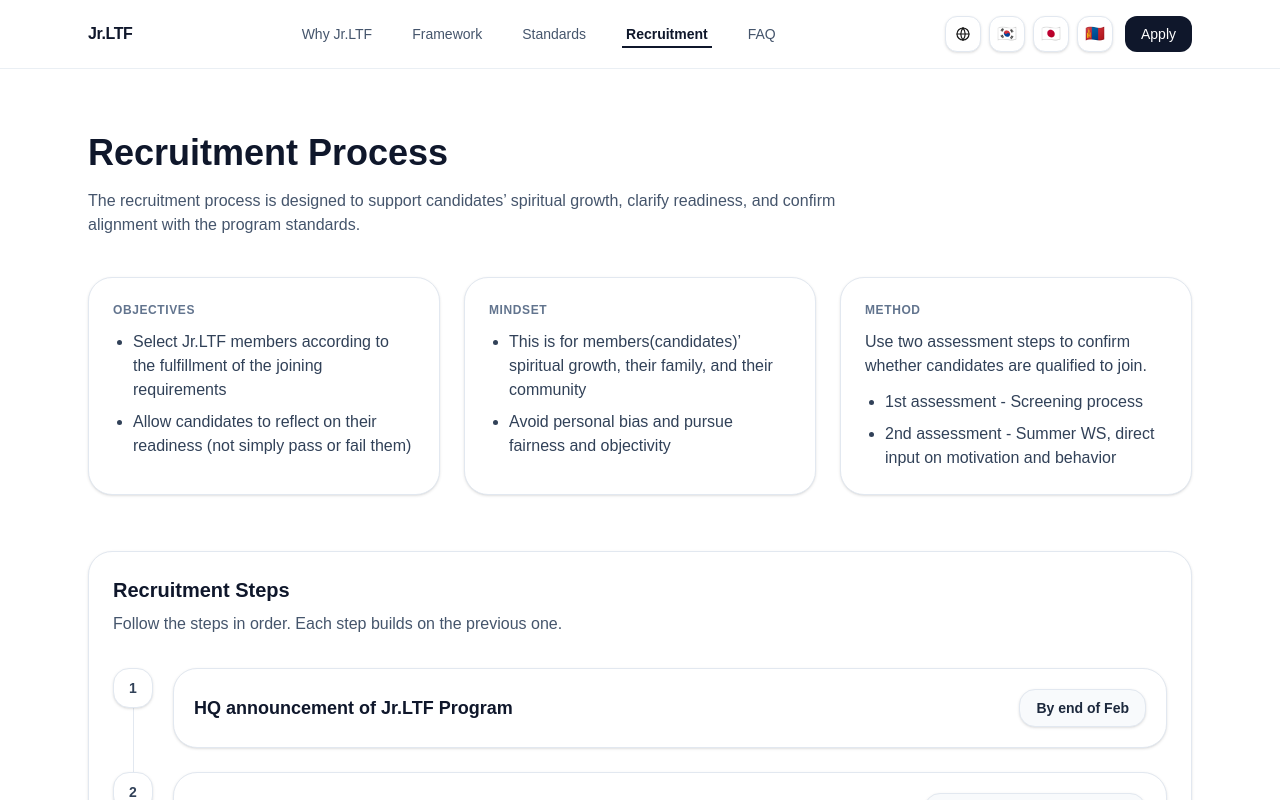
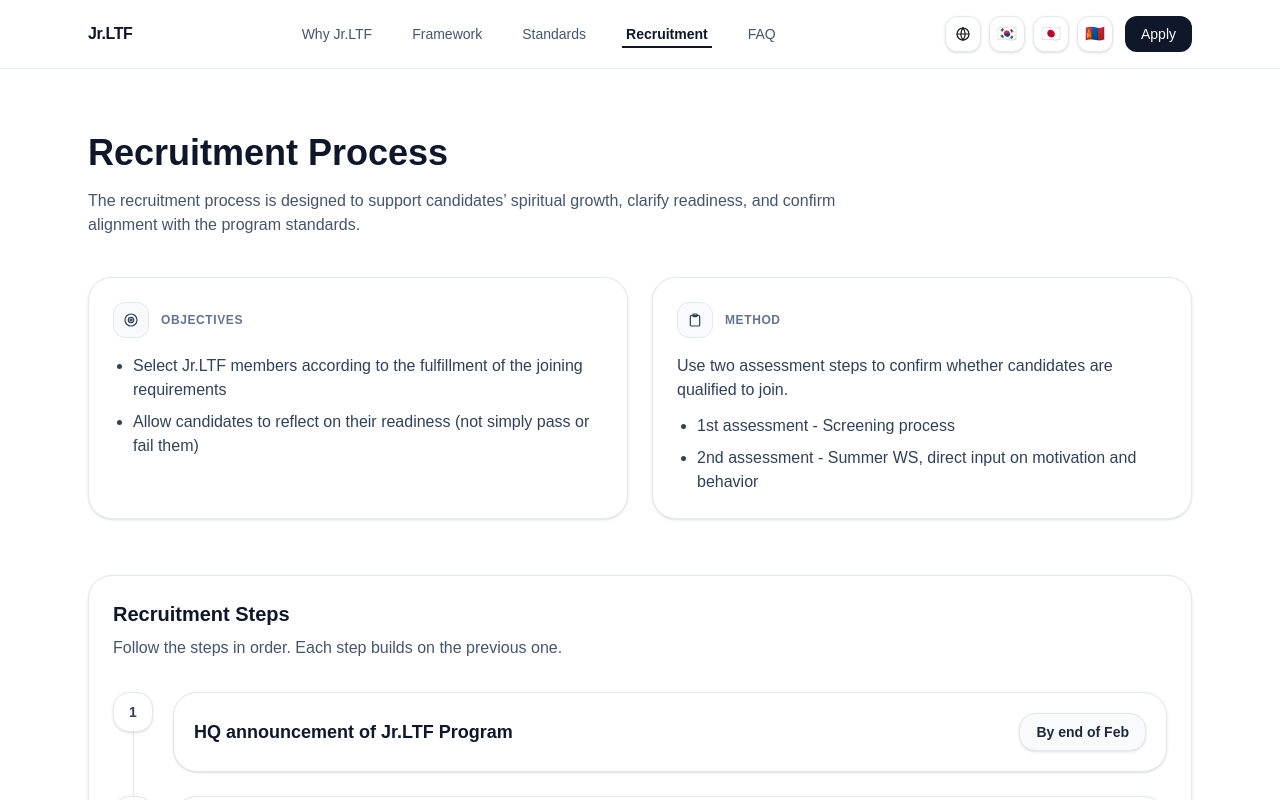
Before and after one commit to nyamkadorj/jrltf-site, a Next.js app: page /recruitment in a window 1280 px wide. Shown: the top 800 px of the page. Built offline with nearby package versions, Linux system fonts and the light colour scheme.

Commit message:
“Update”

```diff
--- a/src/app/recruitment/page.tsx
+++ b/src/app/recruitment/page.tsx
@@ -78,7 +78,9 @@ export default function RecruitmentPage() {
       <div className="mx-auto max-w-6xl px-6 py-16">
         {/* Header */}
         <motion.div {...fadeUp(0)} className="max-w-3xl">
-          <h1 className="text-4xl font-bold text-slate-900">Recruitment Process</h1>
+          <h1 className="text-4xl font-bold text-slate-900">
+            Recruitment Process
+          </h1>
           <p className="mt-4 text-slate-600">
             The recruitment process is designed to support candidates’ spiritual
             growth, clarify readiness, and confirm alignment with the program
@@ -87,8 +89,12 @@ export default function RecruitmentPage() {
         </motion.div>
 
         {/* Top cards */}
-        <div className="mt-10 grid gap-6 lg:grid-cols-3">
-          <InfoCard title="Objectives" delay={0.05}>
+        <div className="mt-10 grid gap-6 lg:grid-cols-2">
+          <InfoCard
+            title="Objectives"
+            delay={0.05}
+            icon={<TargetIcon />}
+          >
             <ul className="list-disc space-y-2 pl-5 text-slate-700">
               <li>
                 Select Jr.LTF members according to the fulfillment of the
@@ -101,17 +107,11 @@ export default function RecruitmentPage() {
             </ul>
           </InfoCard>
 
-          <InfoCard title="Mindset" delay={0.08}>
-            <ul className="list-disc space-y-2 pl-5 text-slate-700">
-              <li>
-                This is for members(candidates)’ spiritual growth, their family,
-                and their community
-              </li>
-              <li>Avoid personal bias and pursue fairness and objectivity</li>
-            </ul>
-          </InfoCard>
-
-          <InfoCard title="Method" delay={0.11}>
+          <InfoCard
+            title="Method"
+            delay={0.08}
+            icon={<ClipboardIcon />}
+          >
             <p className="text-slate-700">
               Use two assessment steps to confirm whether candidates are
               qualified to join.
@@ -154,10 +154,12 @@ export default function RecruitmentPage() {
 function InfoCard({
   title,
   delay,
+  icon,
   children,
 }: {
   title: string;
   delay: number;
+  icon: React.ReactNode;
   children: React.ReactNode;
 }) {
   return (
@@ -165,14 +167,58 @@ function InfoCard({
       {...fadeUp(delay)}
       className="rounded-3xl border border-slate-200 bg-white p-6 shadow-sm"
     >
-      {/* Make title bold */}
-      <p className="text-xs font-bold uppercase tracking-wider text-slate-500">
-        {title}
-      </p>
-      <div className="mt-3">{children}</div>
+      <div className="flex items-center gap-3">
+        <div className="grid h-9 w-9 place-items-center rounded-xl border border-slate-200 bg-slate-50 text-slate-700">
+          {icon}
+        </div>
+        <p className="text-xs font-bold uppercase tracking-wider text-slate-500">
+          {title}
+        </p>
+      </div>
+
+      <div className="mt-4">{children}</div>
     </motion.section>
   );
 }
+
+/* ---------------- Icons ---------------- */
+
+function TargetIcon() {
+  return (
+    <svg
+      viewBox="0 0 24 24"
+      fill="none"
+      stroke="currentColor"
+      strokeWidth={1.8}
+      strokeLinecap="round"
+      strokeLinejoin="round"
+      className="h-4 w-4"
+    >
+      <circle cx="12" cy="12" r="9" />
+      <circle cx="12" cy="12" r="4" />
+      <circle cx="12" cy="12" r="1.5" />
+    </svg>
+  );
+}
+
+function ClipboardIcon() {
+  return (
+    <svg
+      viewBox="0 0 24 24"
+      fill="none"
+      stroke="currentColor"
+      strokeWidth={1.8}
+      strokeLinecap="round"
+      strokeLinejoin="round"
+      className="h-4 w-4"
+    >
+      <rect x="9" y="3" width="6" height="4" rx="1" />
+      <rect x="5" y="5" width="14" height="16" rx="2" />
+    </svg>
+  );
+}
+
+/* ---------------- Timeline (unchanged) ---------------- */
 
 function VerticalTimeline({ steps }: { steps: Step[] }) {
   return (
@@ -183,13 +229,11 @@ function VerticalTimeline({ steps }: { steps: Step[] }) {
       viewport={{ once: true, amount: 0.2 }}
       className="relative space-y-6"
     >
-      {/* vertical line (aligned to the center of the step circle) */}
       <div className="absolute left-5 top-0 h-full w-px bg-slate-200" />
 
       {steps.map((s, i) => (
         <motion.li key={`${i}-${s.title}`} variants={item} className="relative">
           <div className="flex items-start gap-5">
-            {/* step number (clean center alignment) */}
             <div className="relative z-10 flex h-10 w-10 shrink-0 items-center justify-center">
               <motion.div
                 initial={{ scale: 0.9, opacity: 0.75 }}
@@ -204,7 +248,6 @@ function VerticalTimeline({ steps }: { steps: Step[] }) {
               </motion.div>
             </div>
 
-            {/* content card */}
             <motion.div
               initial={{ opacity: 0, y: 10 }}
               whileInView={{ opacity: 1, y: 0 }}
@@ -217,7 +260,6 @@ function VerticalTimeline({ steps }: { steps: Step[] }) {
                   {s.title}
                 </h3>
 
-                {/* Date badge: stronger emphasis + bold */}
                 <span className="inline-flex items-center rounded-2xl border border-slate-200 bg-slate-50 px-4 py-2 text-sm font-bold text-slate-800 shadow-sm">
                   {s.date}
                 </span>
```
